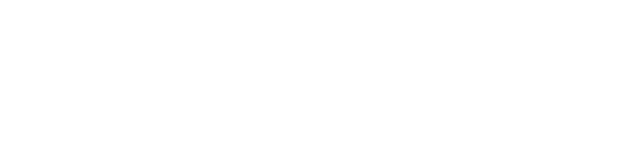
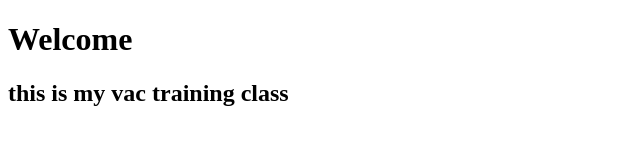
Before and after one commit to diksha2k07/fullstack, a plain HTML site: page index.html in a window 1280 px wide. Shown: the whole page, without its empty margins (0-640 px from the left). Drawn offline with Linux system fonts and the light colour scheme.

Commit message:
made changes

```diff
--- a/index.html
+++ b/index.html
@@ -6,6 +6,7 @@
     <title>Document</title>
 </head>
 <body>
-
+    <h1> Welcome </h1>
+    <h2> this is my vac training class</h2>
 </body>
 </html>
```
